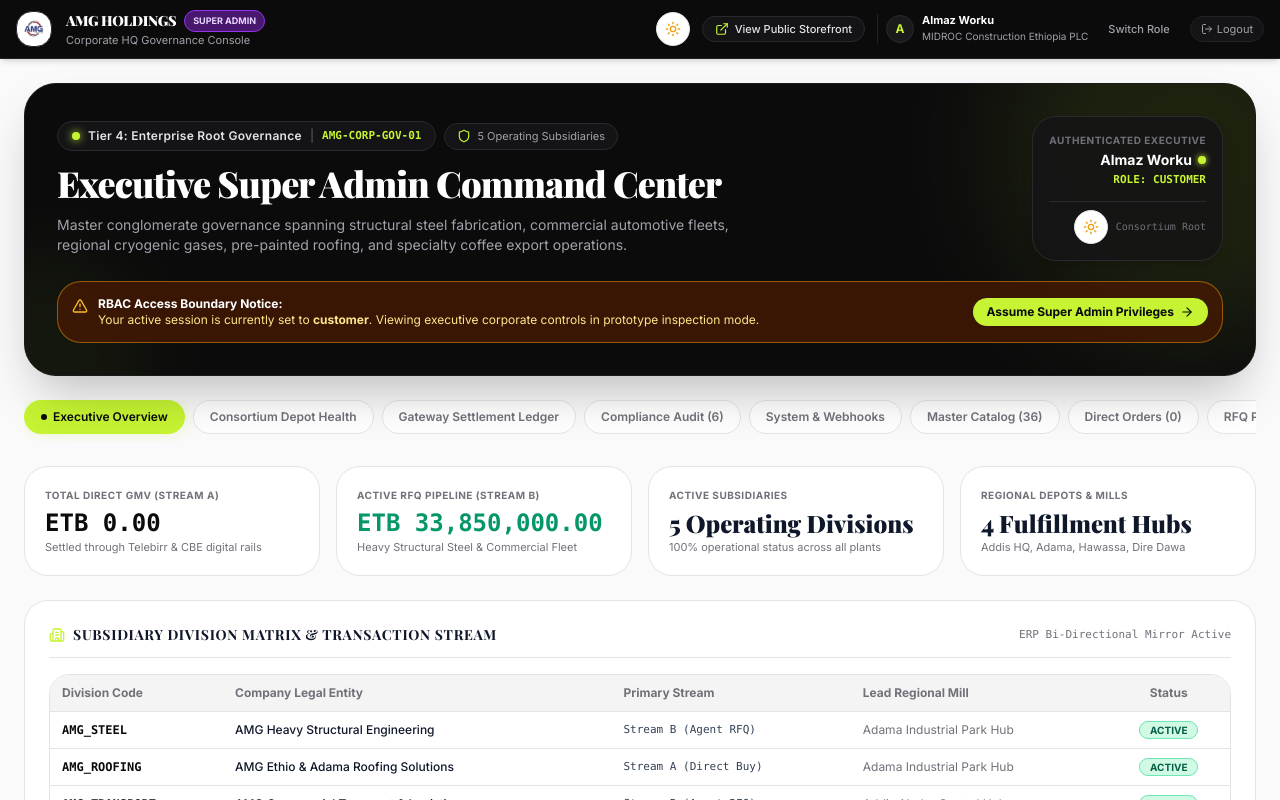
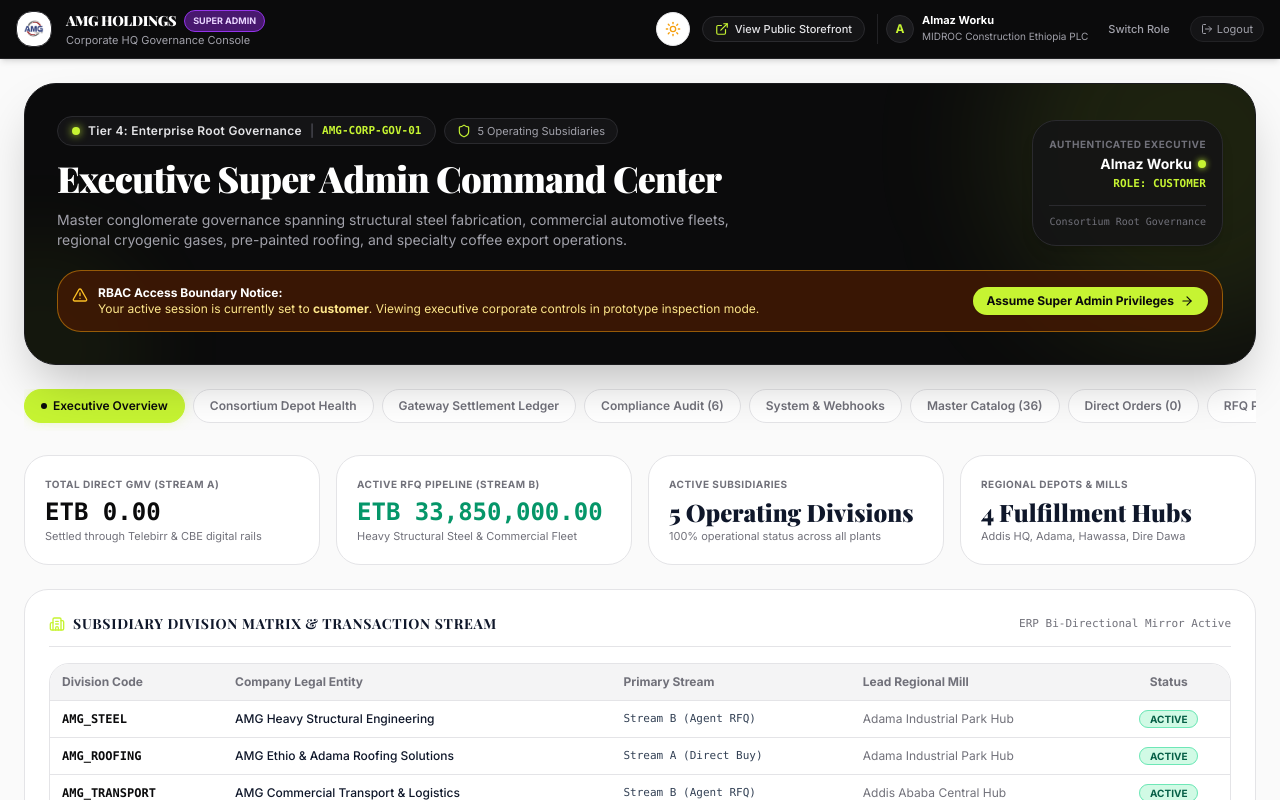
Before and after one commit to amoori01/E-Commerce, a Next.js app: page /admin in a window 1280 px wide. Shown: the top 800 px of the page. Built offline with nearby package versions, Linux system fonts and the light colour scheme; a web font is replaced by a local one.

Commit message:
fix(theme): remove duplicate theme toggle buttons from hero banners keeping single toggle in navbar

```diff
--- a/src/app/admin/page.tsx
+++ b/src/app/admin/page.tsx
@@ -74,7 +74,6 @@ import {
   Warehouse,
 } from 'lucide-react';
 import { MfaVerificationModal } from '@/components/modals/MfaVerificationModal';
-import { ThemeToggle } from '@/components/ui/ThemeToggle';
 
 export default function SuperAdminPage() {
   const { currentUser, activeRole, switchRole } = useAuth();
@@ -603,9 +602,8 @@ export default function SuperAdminPage() {
                 </div>
               </div>
 
-              <div className="pt-2 border-t border-[#2A2A2E] w-full flex items-center justify-between lg:justify-end gap-2">
-                <ThemeToggle variant="compact" />
-                <span className="text-[10px] text-[#71717A] hidden lg:inline font-mono">Consortium Root</span>
+              <div className="pt-2 border-t border-[#2A2A2E] w-full flex items-center justify-end">
+                <span className="text-[10px] text-[#71717A] font-mono">Consortium Root Governance</span>
               </div>
             </div>
           </div>
--- a/src/app/branch-admin/page.tsx
+++ b/src/app/branch-admin/page.tsx
@@ -12,7 +12,6 @@ import {
 } from '@/lib/constants';
 import { addServerOrder } from '@/lib/server-orders';
 import { QrCodeView } from '@/components/ui/QrCodeView';
-import { ThemeToggle } from '@/components/ui/ThemeToggle';
 import {
   InventoryItem,
   Order,
@@ -698,11 +697,10 @@ export default function BranchAdminPage() {
               </p>
             </div>
 
-            {/* Operating Branch Dropdown & ThemeToggle */}
-            <div className="bg-[#141416] border border-[#2A2A2E] p-4 rounded-2xl shrink-0 space-y-2.5 shadow-sm min-w-[280px]">
-              <div className="flex items-center justify-between border-b border-[#222225] pb-2">
-                <div className="text-[10px] uppercase font-bold text-[#A1A1AA] tracking-wider">Active Regional Depot</div>
-                <ThemeToggle />
+            {/* Operating Branch Dropdown */}
+            <div className="bg-[#141416] border border-[#2A2A2E] p-4 rounded-2xl shrink-0 space-y-2 shadow-sm min-w-[280px]">
+              <div className="text-[10px] uppercase font-bold text-[#A1A1AA] tracking-wider border-b border-[#222225] pb-2">
+                Active Regional Depot
               </div>
               <div>
                 <select
```
